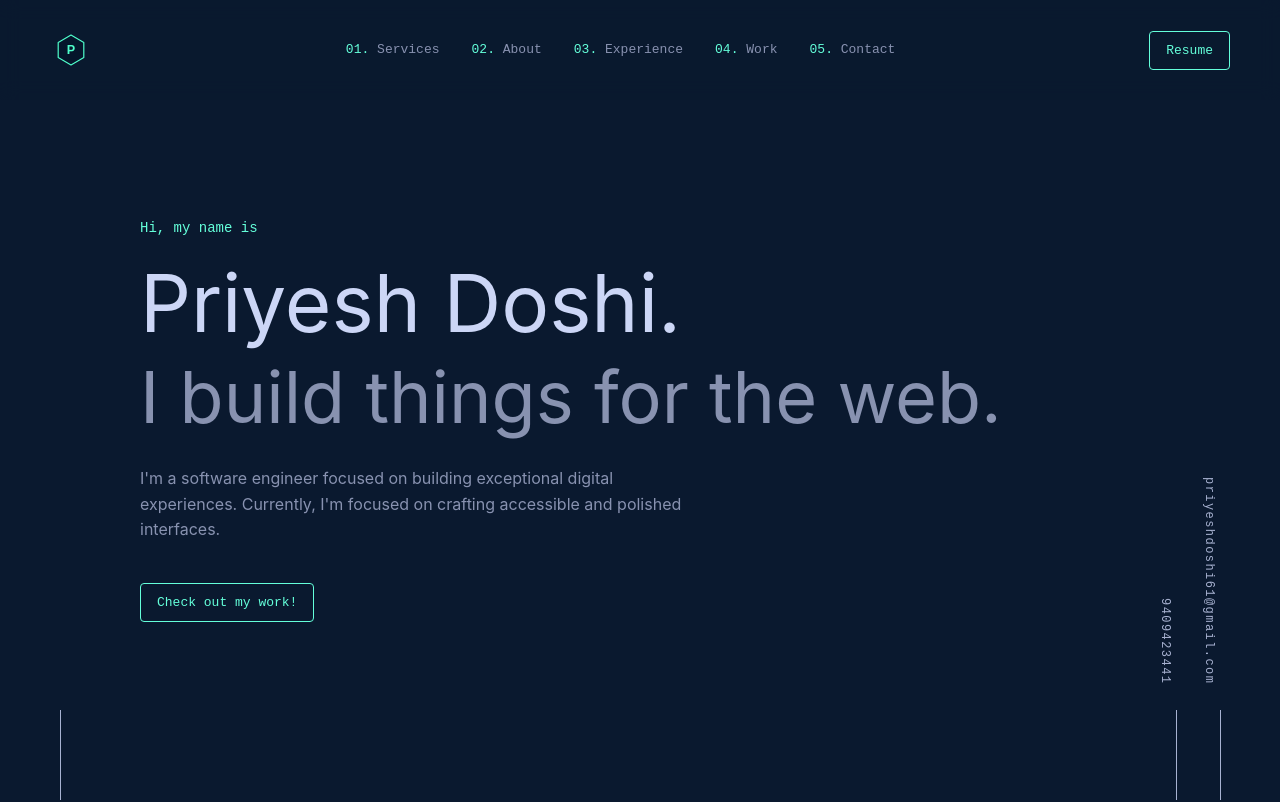
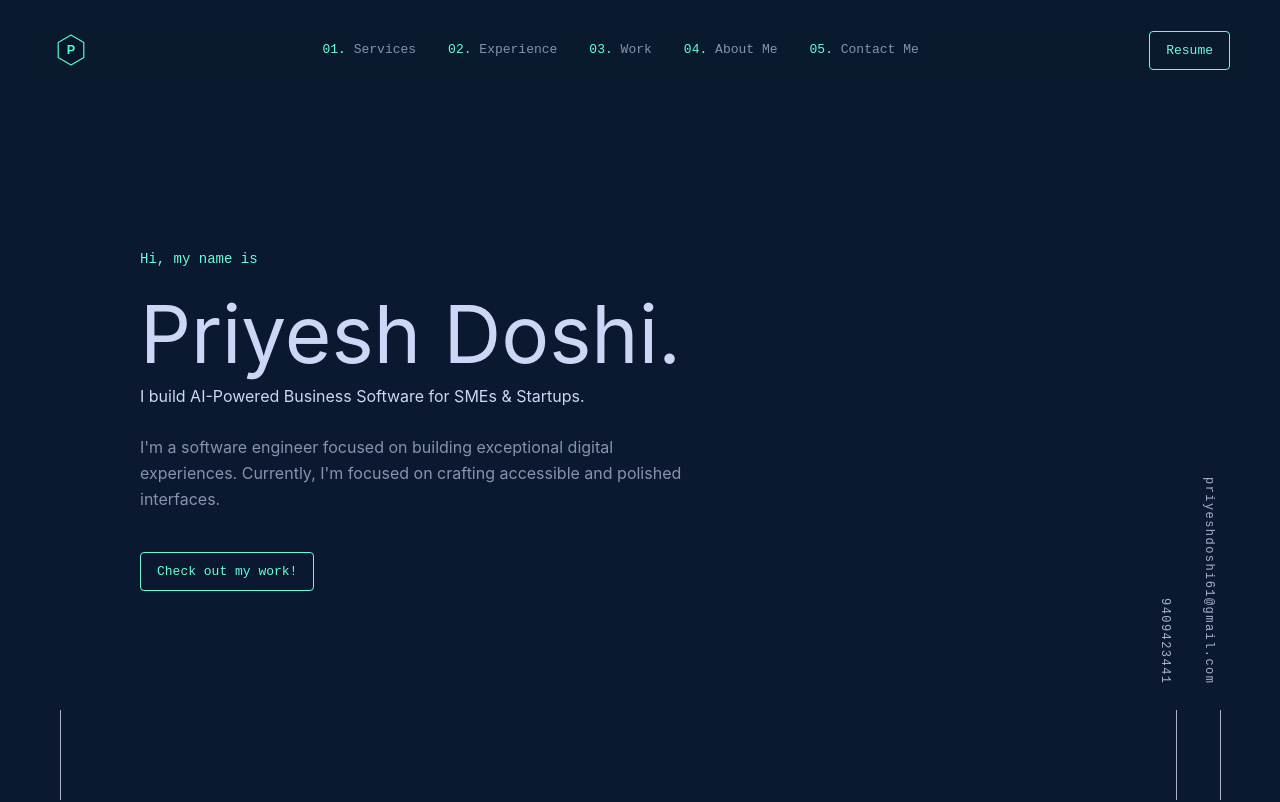
Before and after one commit to Priyesh1994/portfolio, a Next.js app: page / in a window 1280 px wide. Shown: the top 802 px of the page. Built offline with nearby package versions, Linux system fonts and the light colour scheme.

Commit message:
Sections were rearranged

```diff
--- a/app/components/sections/hero-section.tsx
+++ b/app/components/sections/hero-section.tsx
@@ -3,7 +3,7 @@ export function HeroSection() {
     <section id="hero" className="hero">
       <p className="overline" style={{ textDecorationLine: 'none' }}>Hi, my name is</p>
       <h1>Priyesh Doshi.</h1>
-      <h2>I build things for the web.</h2>
+      <h3>I build AI-Powered Business Software for SMEs & Startups.</h3>
       <p className="intro">
         I&apos;m a software engineer focused on building exceptional digital experiences. Currently,
         I&apos;m focused on crafting accessible and polished interfaces.
--- a/app/data/site.ts
+++ b/app/data/site.ts
@@ -5,10 +5,10 @@ export const logo = {
 
 export const navLinks = [
   { label: 'Services', href: '#services' },
-  { label: 'About', href: '#about' },
   { label: 'Experience', href: '#experience' },
   { label: 'Work', href: '#work' },
-  { label: 'Contact', href: '#contact' },
+  { label: 'About Me', href: '#about' },
+  { label: 'Contact Me', href: '#contact' },
 ];
 
 export const socialLinks = [
--- a/app/page.tsx
+++ b/app/page.tsx
@@ -27,13 +27,13 @@ export default function Home() {
           <ServicesSection />
         </ScrollReveal>
         <ScrollReveal>
-          <AboutSection />
-        </ScrollReveal>
-        <ScrollReveal>
           <ExperienceSection />
         </ScrollReveal>
         <ScrollReveal>
           <WorkSection />
+        </ScrollReveal>
+        <ScrollReveal>
+          <AboutSection />
         </ScrollReveal>
         <ScrollReveal>
           <ContactSection />
```
